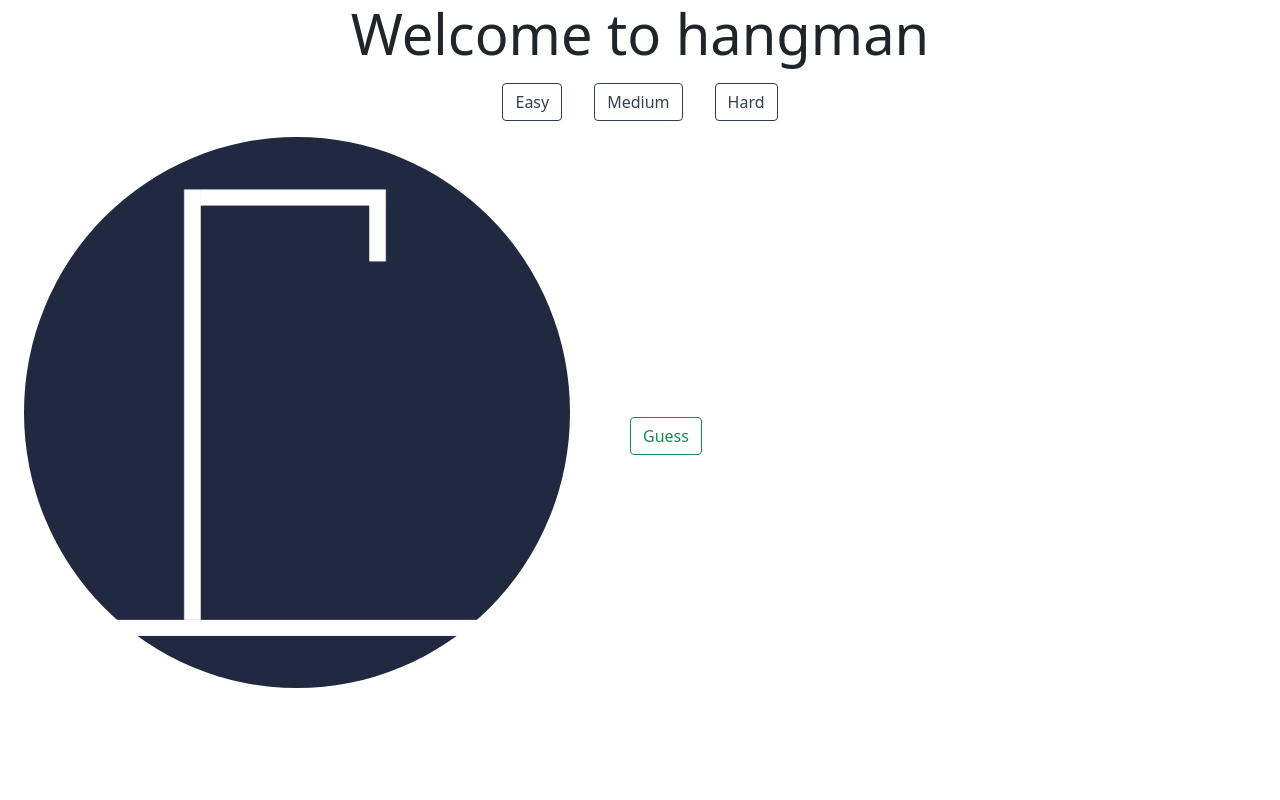
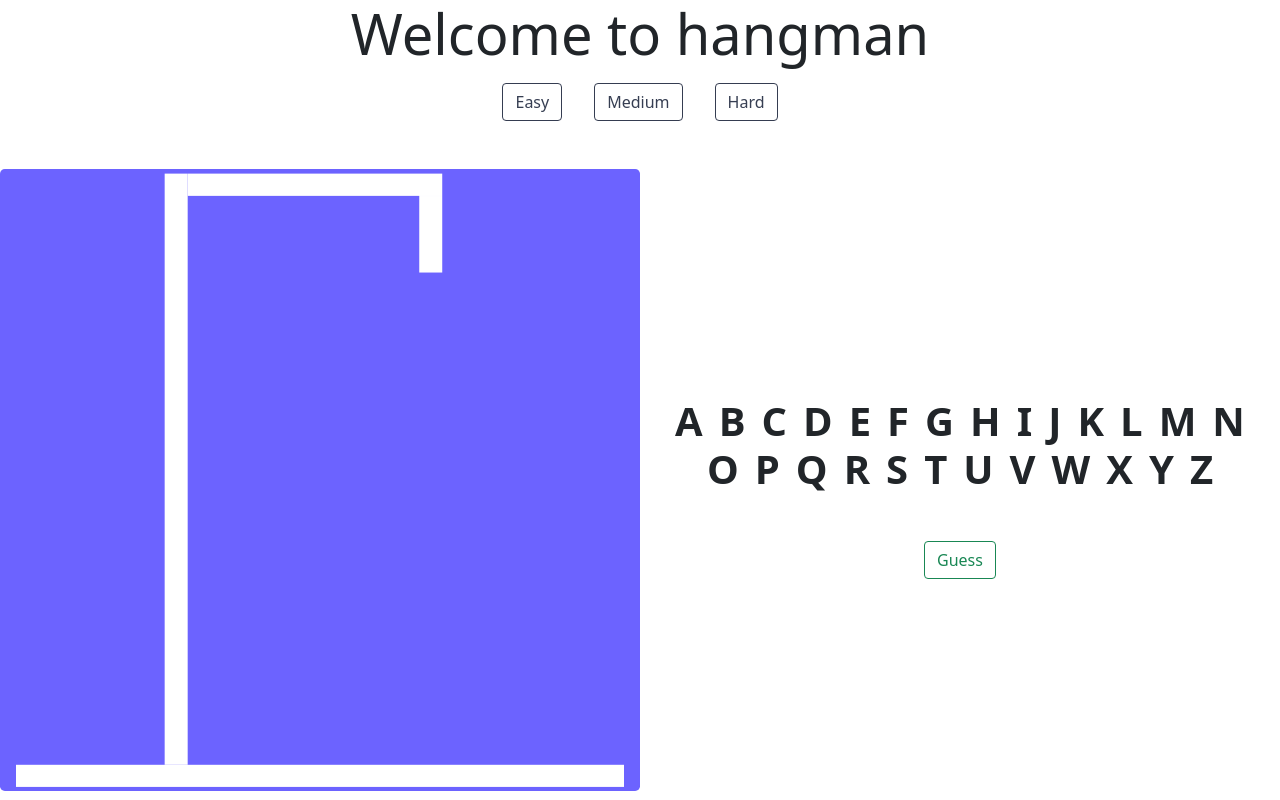
Before and after one commit to micheledinelli/.animalHouse, a React (Create React App) app: page /gamePage/hangman in a window 1280 px wide. Built offline with nearby package versions, Linux system fonts and the light colour scheme; no server answers.

Commit message:
hangman proceeds ok...

```diff
--- a/src/components/game/Hangman.js
+++ b/src/components/game/Hangman.js
@@ -16,6 +16,9 @@ const Hangman = () => {
 
     const [randomWord, setRandomWord] = useState();
     const userGuess = [];
+    const alphabet = Array.from(Array(26))
+                            .map((e, i) => i + 65)
+                            .map((x) => String.fromCharCode(x));
 
     useEffect(() => {
         getRandomWord();
@@ -26,7 +29,7 @@ const Hangman = () => {
         if(randomWord) {
             console.log(randomWord);
             const rootDiv = document.getElementById("guess-word-div");
-            let vowels = ["a", "e", "i", "o", "u"];
+            let vowels = ["A", "E", "I", "O", "U"];
             for(let i = 0; i < randomWord.length; i++) {
                 let div = document.createElement("div");
                 let input = document.createElement("input");
@@ -35,8 +38,11 @@ const Hangman = () => {
                 div.classList.add("p-2");
 
                 input.type = "text";
+                input.style.textTransform = "uppercase";
+
                 input.classList.add("form-control");
                 input.classList.add("form-control-lg");
+
                 input.onchange = handleChange;
                 input.name = i;
 
@@ -48,7 +54,8 @@ const Hangman = () => {
 
                 } else if(randomWord[i] == ' ') {
                    input.disabled = "true";
-                   userGuess[i] = " ";
+                   userGuess[i] = ' ';
+                   p.innerHTML = ' '
                 } else {
                     p.innerHTML = '-';
                 }
@@ -73,7 +80,14 @@ const Hangman = () => {
     }
 
     const handleChange = ({currentTarget: input}) => {
-        userGuess[Number(input.name)] = input.value;
+
+        let inputLetter = input.value.toUpperCase();
+
+        if(alphabet.includes(input.value)) {
+            console.log("ok");
+            userGuess[Number(input.name)] = input.value;
+            document.getElementById(`span-${input.value}`);
+        }
     }
 
     const handleDifficult = (e) => {
@@ -105,17 +119,35 @@ const Hangman = () => {
                 <button className="btn btn-outline-secondary mx-3" value={1} onClick={handleDifficult}>Medium</button>
                 <button className="btn btn-outline-secondary mx-3" value={2} onClick={handleDifficult}>Hard</button>
             </div>
-            <div className="row container text-center">
-                <div className="col-lg-6 bg-secondary p-5 rounded-circle mt-3">
+            <div className="row mt-5">
+                <div className="col-lg-6 bg-primary rounded-3">
+                    <img id="hangman-state" src={Hangman0} className="img-fluid hangman-img"></img>
+                </div>
+                <div className="col-lg-6 d-flex flex-column align-items-center justify-content-center">
+                    <div id="guess-word-div" className="d-flex align-items-center justify-content-center flex-wrap">
+
+                    </div>
+                    <div id="alphabet" className="d-flex align-items-center flex-wrap justify-content-center mt-3">
+                        {
+                            alphabet.map((e) => (
+                                <span className="fw-bold display-6 mx-2" key={e}>{e}</span>
+                            ))
+                        }
+                    </div>
+                    <div className="container mt-5">
+                        <button className="btn btn-outline-success" onClick={checkWin}>Guess</button>
+                    </div>
+                </div>
+
+                {/* <div className="col-lg-6 bg-secondary p-5 rounded-circle mt-3">
                     <img id="hangman-state" src={Hangman0} className="img-fluid hangman-img"></img>
                 </div>
                 <div className="col-lg-6 d-flex align-items-center mt-5">
                     <form className="p-5">
-                        <div className="d-flex flex-row mb-3" id="guess-word-div">
+                        <div className="d-flex flex-row flex-wrap mb-3" id="guess-word-div">
                         </div>
-                        <button className="btn btn-outline-success" onClick={checkWin}>Guess</button>
                     </form>
-                </div>
+                </div> */}
             </div>
         </div>
     )
--- a/src/css/gameAnimal.css
+++ b/src/css/gameAnimal.css
@@ -16,3 +16,12 @@
 ::-webkit-input-placeholder, input {
     text-align: center;
 }
+
+input[type="text"] {
+    width: 50px !important;
+}
+
+#hangman-state {
+    height: 100%;
+    object-fit: contain;
+}
```
